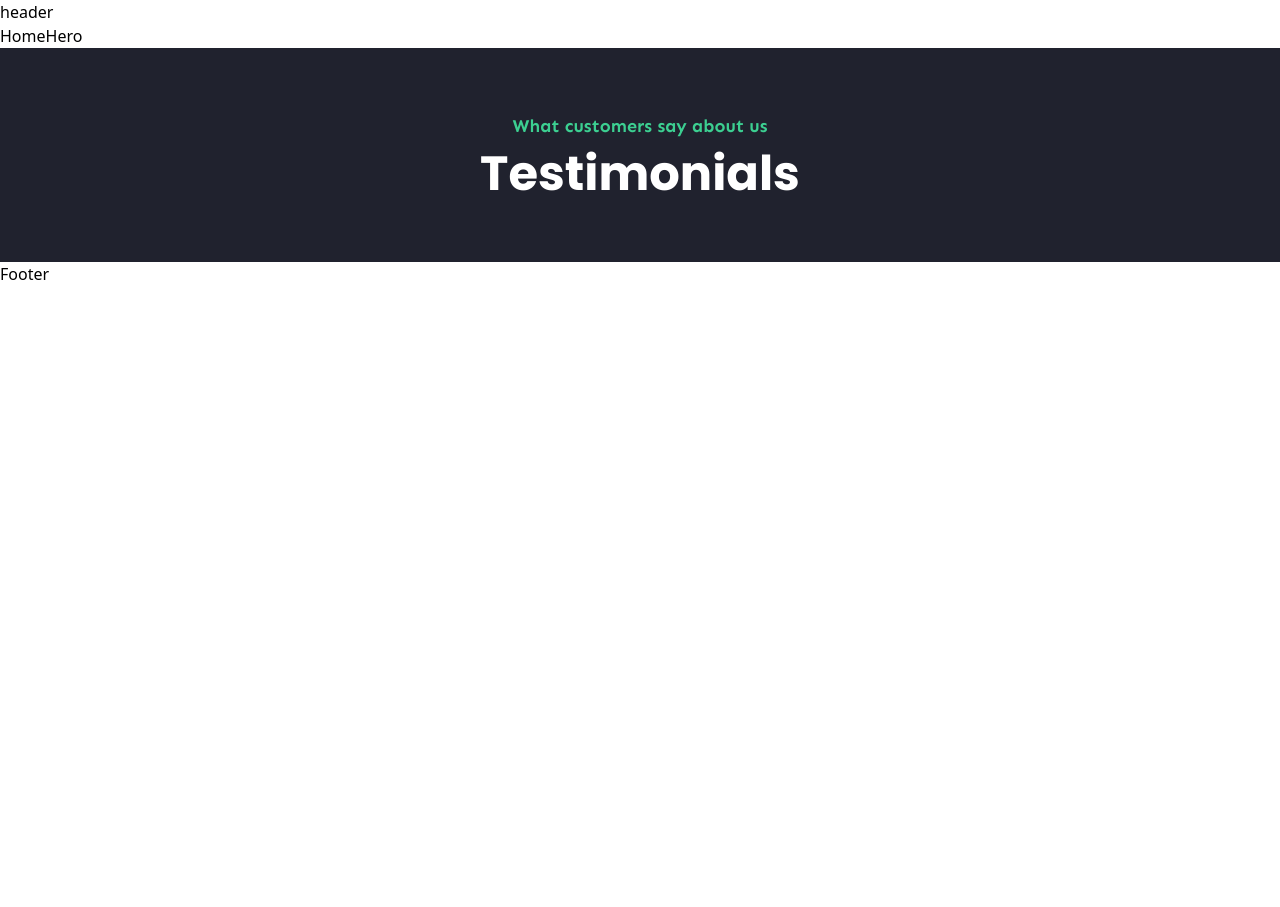
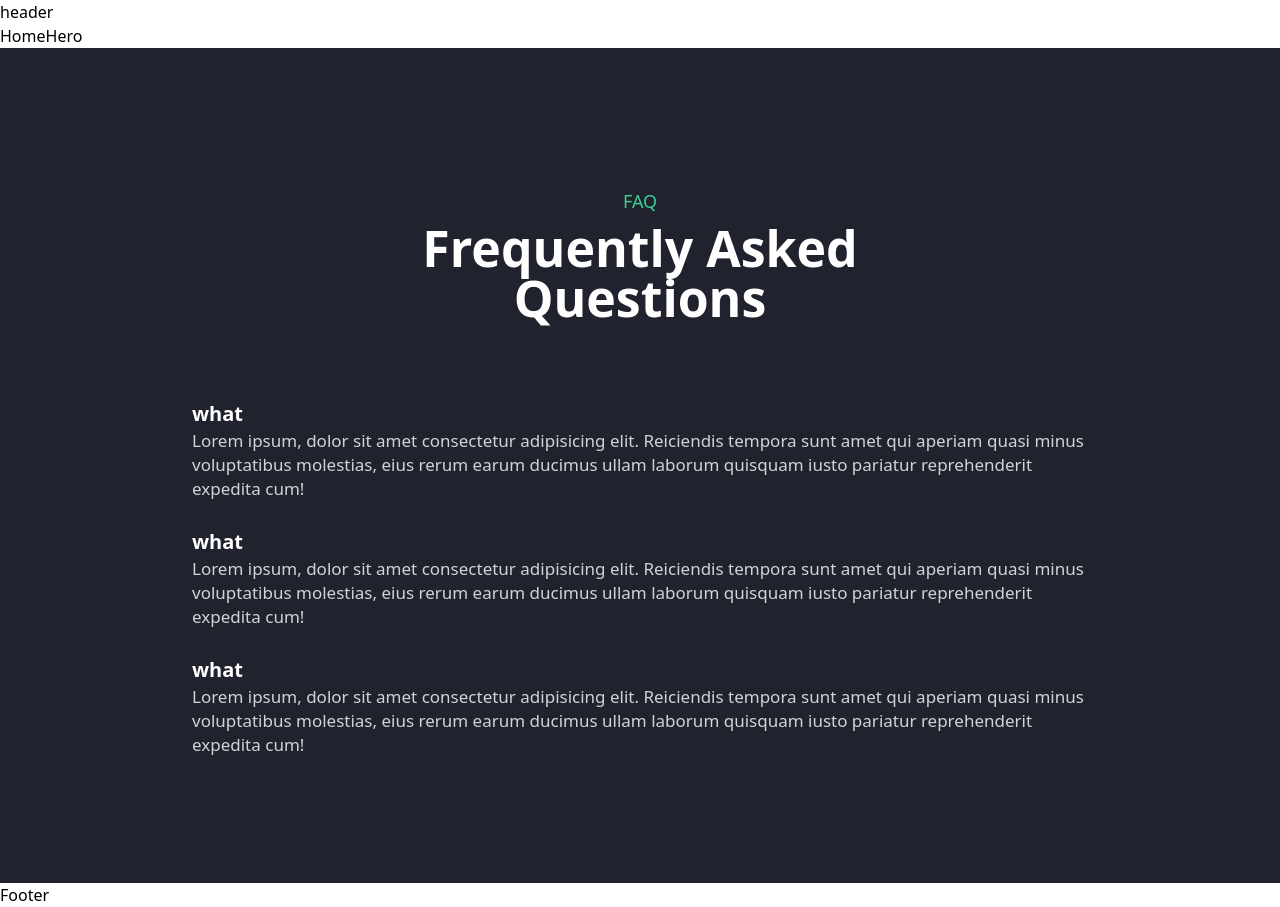
Before and after one commit to sinrosha/lead-gen-engine, a Next.js app: page / in a window 1280 px wide. Before the commit the page ends 800 px from the top, so only its background shows below. Built offline with nearby package versions, Linux system fonts and the light colour scheme.

Commit message:
added faq component

```diff
--- a/components/FAQ/index.jsx
+++ b/components/FAQ/index.jsx
@@ -2,28 +2,24 @@ import styles from  "./styles.module.css"
 
 const FAQ = () =>{
     return (
-      <section id="FAQ" className={styles.faq}>
+      <section id="FAQ" className={styles.faq} >
             <div className="md:container mx-auto px-4">
                 <div className="grid grid-cols-1">
                     <div className="heading">
-                    <h2 className={styles.smallTitle}>FAQ</h2>
-                    <h1 className={styles.largeTitle}>Frequently Asked <br/> Questions</h1>
+                    <h3 className={styles.subTitle}>FAQ</h3>
+                    <h2 className={styles.title}>Frequently Asked <br/> Questions</h2>
                     </div>
                 </div>
-                <div className={` ${"dfs"} grid grid-cols-1`}>
-                    <div className="">
+                <div className={` ${styles.content} grid grid-cols-1 `}>
+                    <div className="py-4">
                         <div className={styles.question}>what</div>
                         <div className={styles.answer}>Lorem ipsum, dolor sit amet consectetur adipisicing elit. Reiciendis tempora sunt amet qui aperiam quasi minus voluptatibus molestias, eius rerum earum ducimus ullam laborum quisquam iusto pariatur reprehenderit expedita cum!</div>
                     </div>
-                    <div className="">
+                    <div className="pb-4">
                         <div className={styles.question}>what</div>
                         <div className={styles.answer}>Lorem ipsum, dolor sit amet consectetur adipisicing elit. Reiciendis tempora sunt amet qui aperiam quasi minus voluptatibus molestias, eius rerum earum ducimus ullam laborum quisquam iusto pariatur reprehenderit expedita cum!</div>
                     </div>
-                    <div className="">
-                        <div className={styles.question}>what</div>
-                        <div className={styles.answer}>Lorem ipsum, dolor sit amet consectetur adipisicing elit. Reiciendis tempora sunt amet qui aperiam quasi minus voluptatibus molestias, eius rerum earum ducimus ullam laborum quisquam iusto pariatur reprehenderit expedita cum!</div>
-                    </div>
-                    <div className="">
+                    <div className="pb-4">
                         <div className={styles.question}>what</div>
                         <div className={styles.answer}>Lorem ipsum, dolor sit amet consectetur adipisicing elit. Reiciendis tempora sunt amet qui aperiam quasi minus voluptatibus molestias, eius rerum earum ducimus ullam laborum quisquam iusto pariatur reprehenderit expedita cum!</div>
                     </div>
--- a/components/FAQ/styles.module.css
+++ b/components/FAQ/styles.module.css
@@ -1,16 +1,21 @@
 .faq {
     background-color: #20222e;
+    position: relative;
+    padding: 100px 5%;
 }
 
-.smallTitle {
+.subTitle {
     display: block;
     width: 100%;
     margin-top: 41px;
     color: #3ccf91;
     text-align: center;
+    margin-bottom: 10px;
+    font-size: 18px;
+    line-height: 24px;
 }
 
-.largeTitle {
+.title {
     color: #ffffff;
     display: block;
     margin-top: 0;
@@ -36,3 +41,9 @@
     line-height: 24px;
     font-weight: 400;
 }
+
+.content {
+    max-width: 80%;
+    margin-right: auto;
+    margin-left: auto;
+}
--- a/pages/index.jsx
+++ b/pages/index.jsx
@@ -1,6 +1,5 @@
 import Layout from "../components/Layout"
 import HomeHero from "../components/HomeHero"
-import Testimonial from "../components/Testimonail"
 import content from "../content/home.json"
 import FAQ from "../components/FAQ"
 
@@ -8,7 +7,7 @@ const Home = () => {
   return (
     <Layout content={content}>
       <HomeHero />
-      <Testimonial />
+      <FAQ />
     </Layout>
   )
 }
```
Also changed, not shown: 1 other file (tests, documents, lock files or other folders).
